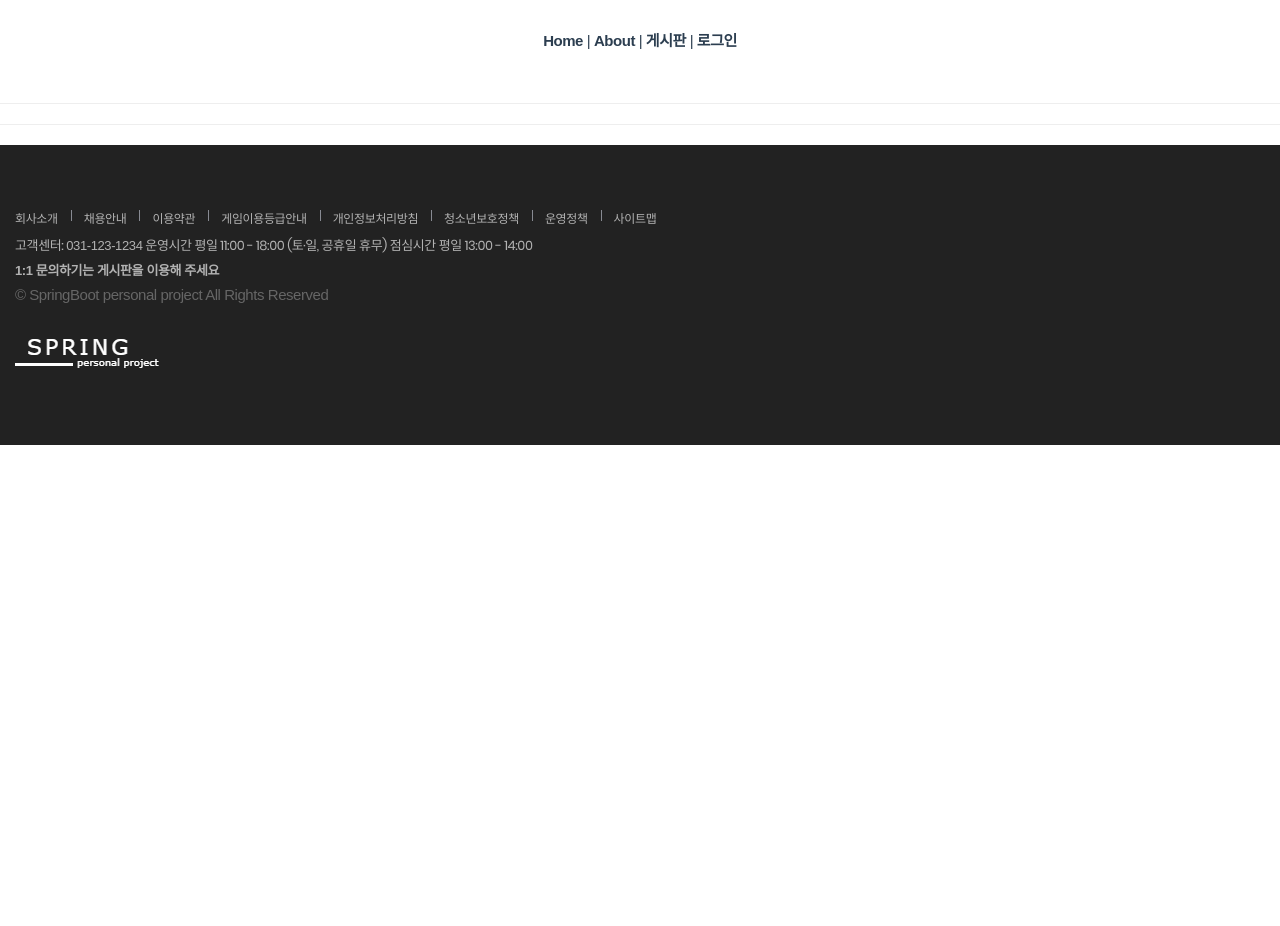
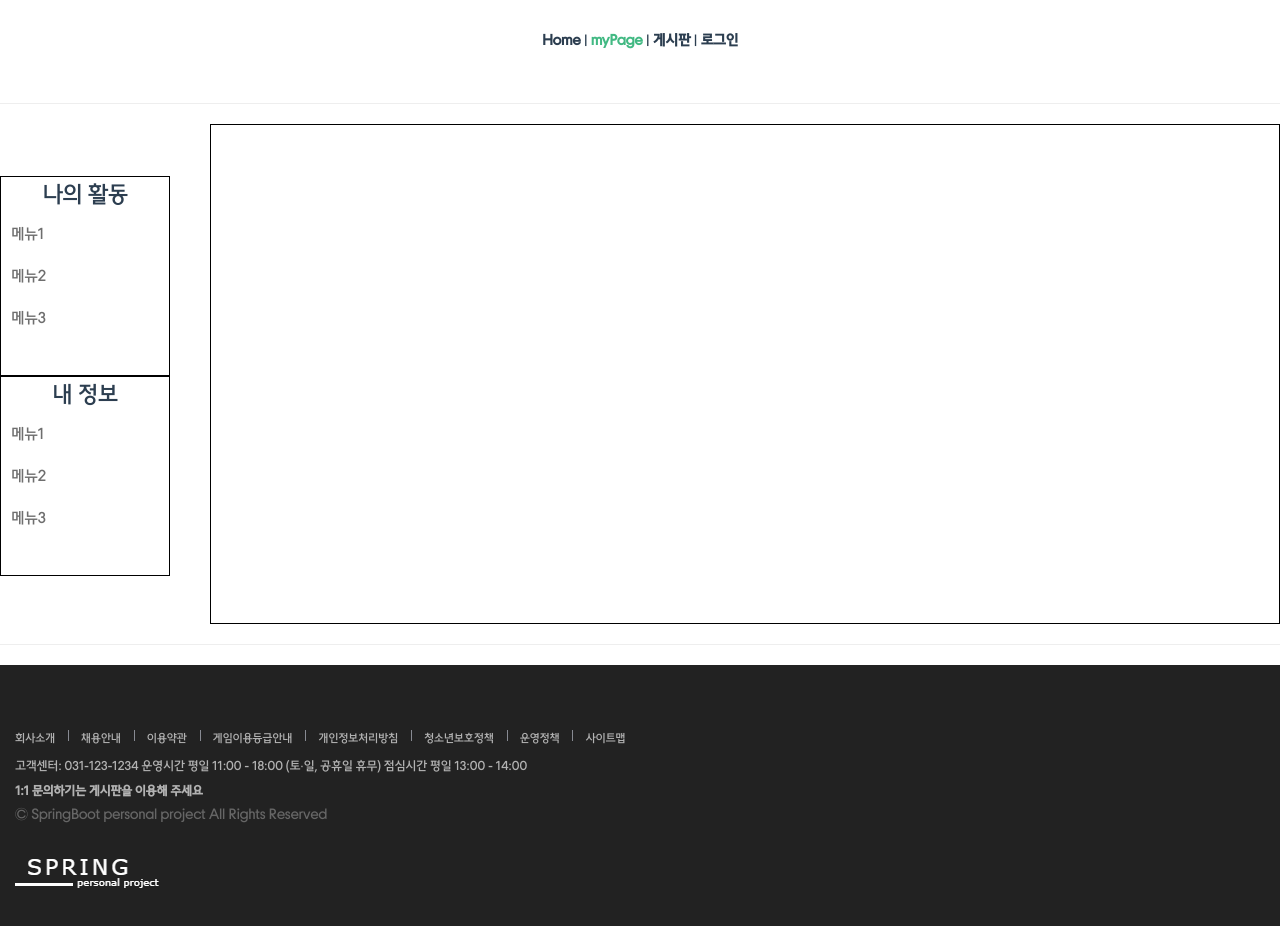
Before and after one commit to jay3614/vueLearning, a Vue app: page /myPage in a window 1280 px wide. Shown: the top 926 px of the page. Before the commit the page ends 800 px from the top, so only its background shows below. Built offline with nearby package versions, Linux system fonts and the light colour scheme.

Commit message:
about 페이지를 myPage로 수정 작업 시작

```diff
--- a/src/assets/css/myCustom.css
+++ b/src/assets/css/myCustom.css
@@ -178,3 +178,39 @@ footer{
 .galleryList ul > li > a:hover .screen::after {
 	opacity: 1;
 }
+
+
+/* [mypage css] */
+.myPage {
+  min-height: 400px;
+}
+
+nav.mypage-sidenav {
+    width: 170px;
+    float: left;
+    margin: 52px 40px 0px 0px;
+    font-family: musinsa-Medium, "Apple SD Gothic Neo", "Noto Sans KR", sans-serif;
+    font-size: 14px;
+}
+
+.my-account h3 {
+	padding: 13px 0px 2px;
+	font-size: 24px;
+	font-weight: normal;
+	line-height: 40px;
+	color: #000;
+}
+
+.mypage-sidenav a {
+	display: flex;
+	margin-top: 2px;
+	font-size: 16px;
+	line-height: 40px;
+	color: rgb(110, 110, 110) !important;
+}
+
+.mypage-cont {
+    width: calc(100% - 210px);
+    padding: 0;
+    float: right;
+}
--- a/src/components/PageHeader.vue
+++ b/src/components/PageHeader.vue
@@ -2,7 +2,7 @@
   <header>
     <div id="nav">
       <router-link to="/">Home</router-link> |
-      <router-link to="/about">About</router-link> |
+      <router-link to="/myPage">myPage</router-link> |
       <router-link to="/board/list">게시판</router-link> |
       <router-link to="/login" v-if="!this.$store.state.isLogin"
         >로그인</router-link
--- a/src/router/index.js
+++ b/src/router/index.js
@@ -25,9 +25,9 @@ const routes = [
     component: PageHome
   },
   {
-    path: '/about',
-    name: 'PageAbout',
-    component: () => import('../views/PageAbout.vue')
+    path: '/myPage',
+    name: 'MyPage',
+    component: () => import('../views/MyPage.vue')
   },
   {
     path: '/board/list',
--- /dev/null
+++ b/src/views/MyPage.vue
@@ -0,0 +1,39 @@
+<template>
+  <div class="myPage" id="wrapper">
+    <nav class="mypage-sidenav">
+      <div class="test1">
+        <h3>나의 활동</h3>
+        <router-link to="#" class="d-flex p-l-10">메뉴1</router-link>
+        <router-link to="#" class="d-flex p-l-10">메뉴2</router-link>
+        <router-link to="#" class="d-flex p-l-10">메뉴3</router-link>
+      </div>
+      <div class="test1">
+        <h3>내 정보</h3>
+        <router-link to="#" class="d-flex p-l-10">메뉴1</router-link>
+        <router-link to="#" class="d-flex p-l-10">메뉴2</router-link>
+        <router-link to="#" class="d-flex p-l-10">메뉴3</router-link>
+      </div>
+    </nav>
+    <div class="mypage-cont">
+      <div class="test2">
+
+      </div>
+    </div>
+      </div>
+</template>
+
+<style>
+* {
+  font-family: musinsa-Medium, "Apple SD Gothic Neo", "Noto Sans KR", sans-serif !important;
+}
+
+.test1 {
+  border: 1px solid black;
+  height: 200px;
+}
+
+.test2 {
+  border: 1px solid black;
+  height: 500px;
+}
+</style>
--- a/src/views/PageAbout.vue
+++ /dev/null
@@ -1,11 +0,0 @@
-<template>
-  <div class="about" id="wrapper">
-    <h1>This is an about page</h1>
-  </div>
-</template>
-
-<style>
-.about {
-  min-height: 400px;
-}
-</style>
--- a/src/views/common/FindIdForm.vue
+++ b/src/views/common/FindIdForm.vue
@@ -60,6 +60,12 @@ export default {
       if (this.user_name === "") {
         this.active.user_name = true;
         alert("이름을 입력하세요.");
+        return;
+      }
+
+      if (this.user_email === "") {
+        this.active.user_email = true;
+        alert("이메일을 입력하세요.");
         return;
       }
 
--- a/src/views/common/FindPwForm.vue
+++ b/src/views/common/FindPwForm.vue
@@ -65,7 +65,16 @@ export default {
         return;
       }
 
-      this.form = { user_id: this.user_id };
+      if (this.user_email === "") {
+        this.active.user_email = true;
+        alert("이메일을 입력하세요.");
+        return;
+      }
+
+      this.form = {
+        userId: this.user_id,
+        userEmail: this.user_email
+      };
 
       try {
         const response = await findPw(this.form);
@@ -73,7 +82,6 @@ export default {
         // 비밀번호 찾기에 성공했을 경우
         if (response.status == 200) {
           alert("임의의 비밀번호를 가입하신 이메일로 전송하였습니다.");
-          this.$router.push("/login");
         } else {
           alert(response.data);
         }
```
